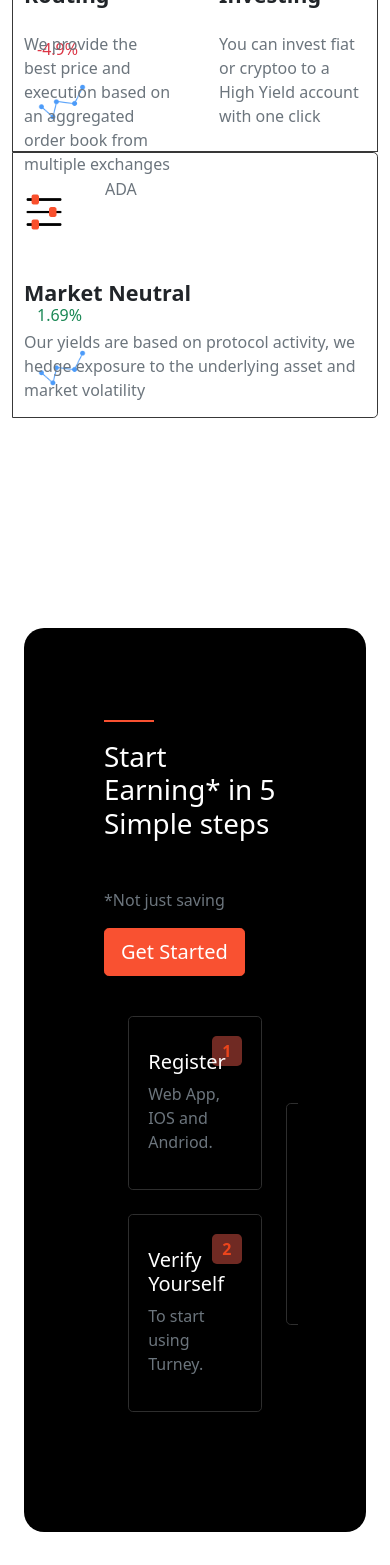
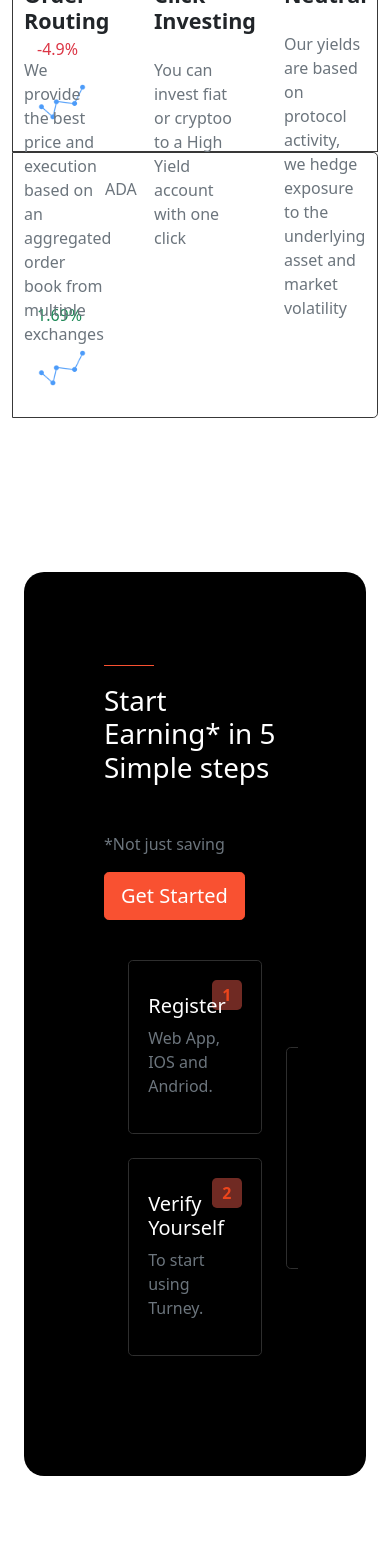
Before and after one commit to chikwesi/crypto-landing-page, a React (Create React App) app: page / in a window 390 px wide. Shown: the part 1305-2870 px from the top of the page. Built offline with nearby package versions, Linux system fonts and the light colour scheme.

Commit message:
updates framer and implements anumations

```diff
--- /dev/null
+++ b/config-overrides.js
@@ -0,0 +1,14 @@
+const { override } = require("customize-cra");
+
+const supportMjs = () => (webpackConfig) => {
+    webpackConfig.module.rules.push({
+        test: /\.mjs$/,
+        include: /node_modules/,
+        type: "javascript/auto",
+    });
+    return webpackConfig;
+};
+
+module.exports = override(
+    supportMjs()
+);
--- a/src/components/feature.js
+++ b/src/components/feature.js
@@ -1,5 +1,6 @@
 
 import { Container, Row, Col } from 'react-bootstrap';
+import { motion } from 'framer-motion';
 import style from './feature.module.css';
 import Frame from './layout/frame';
 import IconCard from './ui/icon-card';
@@ -22,6 +23,55 @@ const features = [
     },
 ]
 
+const containerVariant = {
+    show: {
+        transition: {
+            when: "beforeChildren",
+            staggerChildren: 1.35,
+        },
+    },
+}
+const cardVariant = {
+    hidden: {
+        display: 'none',
+    },
+    show: {
+        display: 'block',
+        transition: {
+            when: "beforeChildren",
+            duration: 2,
+        },
+    }
+};
+
+const subHeadingVariant = {
+    hidden: {
+        opacity: 0,
+    },
+    show: {
+        opacity: 1,
+        transition: {
+            ease: "easeIn",
+            duration: 0.5,
+        },
+    },
+};
+
+const headingVariant = {
+    hidden: {
+        opacity: 0,
+        x: -20
+    },
+    show: {
+        opacity: 1,
+        x: 0,
+        transition: {
+            ease: "easeIn",
+            duration: 0.3,
+            delay: 0.5
+        },
+    },
+};
 
 const Feature = () => {
     return (
@@ -29,26 +79,39 @@ const Feature = () => {
             <Container className={style.hero} >
                 <Row>
                     <Col md={4}>
-                        <p className="fs-5 fw-bolder">Our Feature</p>
+                        <motion.p variants={subHeadingVariant}
+                            initial='hidden'
+                            whileInView='show'
+                            className="fs-5 fw-bolder">Our Feature</motion.p>
                     </Col>
                     <Col md={8}>
-                        <h2 className={`fs-1 fw-600 ${style.borderDouble}`}>
+                        <motion.h2
+                            variants={headingVariant}
+                            initial='hidden'
+                            whileInView='show'
+                             className={`fs-1 fw-600 ${style.borderDouble}`}>
                             Get Ready for Seamless<br />
                             Online Investment, with<br />
                             Crypto Digital Currencies.
-                        </h2>
+                        </motion.h2>
                     </Col>
                 </Row>
-                <Row className='mt-5 gx-5'>
+                <motion.div className='mt-5 row gx-5'
+                    variants={containerVariant}
+                    initial='hidden'
+                    whileInView='show'
+                    viewport={{ once: true }}
+                    exit='exit'
+                >
                     {
                         features.map((feature, i) => (
-                            <Col key={i}>
+                            <motion.div className='col-4' variants={cardVariant} key={i}>
                                 <IconCard {...feature} ></IconCard>
-                            </Col>)
+                            </motion.div>)
                         )
                     }
 
-                </Row>
+                </motion.div>
             </Container>
         </Frame>
     )
--- a/src/components/get-started.js
+++ b/src/components/get-started.js
@@ -1,11 +1,12 @@
 
-import { Col, Row } from 'react-bootstrap';
+import { Col, Container, Row } from 'react-bootstrap';
 import Button from 'react-bootstrap/Button';
 import style from './get-started.module.css';
 import Banner from './layout/banner';
 import Frame from './layout/frame';
 import NumberedCard from './ui/numbered-card';
 import TextGroup from './ui/text-group';
+import { motion } from 'framer-motion';
 
 const TEXT_DATA = {
     title: "Start Earning* in 5 Simple steps",
@@ -34,37 +35,107 @@ const STEPS = [
         detail: "Receive $40 free bonus"
     }
 ]
+
+const hideAndShowVariant = {
+    hidden: {
+        opacity: 0,
+    },
+    show: {
+        opacity: 1,
+        transition: {
+            ease: "easeIn",
+            duration: 0.5,
+        },
+    },
+};
+
+const textVariant = {
+    hidden: {
+        opacity: 0,
+        y: -30,
+    },
+    show: {
+        opacity: 1,
+        y: 0,
+        transition: {
+            ease: "easeIn",
+            duration: 0.5,
+        },
+    },
+};
+
+const container = {
+    show: {
+        opacity: 1,
+        transition: {
+            when: "beforeChildren",
+            staggerChildren: 0.45,
+        },
+    }
+}
+
+const item = {
+    hidden: {
+        opacity: 0, y: -30,
+    },
+    show: {
+        opacity: 1,
+        y: 0,
+        transition: {
+            ease: "easeIn",
+            duration: 0.7,
+        },
+    },
+};
+
+
 const GetStarted = () => {
     return (
         <Frame>
+            <motion.div
+                variants={hideAndShowVariant}
+                initial='hidden'
+                whileInView='show'
+                viewport={{ once: true }}>
                 <Banner borderRadious='20px'>
                     <Row className="gx-2">
                         <Col md={5}>
+                            <motion.div variants={textVariant}
+                                initial='hidden'
+                                whileInView='show'>
                                 <TextGroup
                                     {...TEXT_DATA}
                                     className="text-left"
                                 />
+                            </motion.div >
                             <Button size="lg">Get Started</Button>
+
                         </Col>
                         <Col>
-                        <Row
-                            className={`d-flex flex-wrap flex-column justify-content-center gy-4 p-4 ${style.height}`}>
+                            <motion.div
+                                variants={container}
+                                initial='hidden'
+                                whileInView='show'
+                                className={`row flex-wrap flex-column justify-content-center gy-4 p-4 ${style.height}`}>
                                 {
                                     STEPS.map((step, i) =>
-                                    <Col md={6}>
+                                        <motion.div
+                                            className="col-md-6"
+                                            variants={item}>
                                             <NumberedCard
                                                 key={i}
                                                 {...step}
                                                 number={++i}
                                             />
-                                    </Col>
+                                        </motion.div>
 
                                     )
                                 }
-                        </Row>
+                            </motion.div>
                         </Col>
                     </Row>
                 </Banner>
+            </motion.div>
         </Frame>
     )
 }
--- a/src/components/hero.js
+++ b/src/components/hero.js
@@ -10,7 +10,7 @@ const container = {
     show: {
         transition: {
             when: "afterChildren",
-            staggerChildren: 0.35,
+            staggerChildren: .35,
         },
     },
 }
--- a/src/components/ui/icon-card.js
+++ b/src/components/ui/icon-card.js
@@ -3,19 +3,16 @@ import { motion } from 'framer-motion';
 
 const container = {
     show: {
+        opacity: 1,
         transition: {
-            when: "afterChildren",
-            staggerChildren: 0.35,
+            when: "beforeChildren",
+            staggerChildren: 0.45,
         },
-    },
+    }
 }
 const item = {
     hidden: {
-        opacity: 0, y: -50,
-        transition: {
-            ease: "easeIn",
-            duration: 0.7,
-        },
+        opacity: 0, y: -30,
     },
     show: {
         opacity: 1,
@@ -27,13 +24,13 @@ const item = {
     },
 };
 
-const IconCard = ({ title, detail, imageSrc }) => {
+const IconCard = ({ title, detail, imageSrc}) => {
 
     return (
         <motion.div
             variants={container}
             initial='hidden'
-            animate='show'
+            whileInView='show'
             viewport={{ once: true }}
         >
             <motion.img variants={item} src={imageSrc} className={style.img} alt="icon" />
--- a/src/components/ui/numbered-card.js
+++ b/src/components/ui/numbered-card.js
@@ -1,13 +1,24 @@
 import style from "./numbered-card.module.css"
+import { motion } from 'framer-motion';
+
 
 const NumberedCard = ({ title, detail, number }) => {
 
     return (
-        <div className={style.card}>
+        <motion.div
+            whileHover={{
+                scale: 1.1,
+                transition: {
+                    ease: "easeInOut",
+                    duration: 0.4,
+                }
+            }}
+            className={style.card}
+        >
             <div className={style.badge}>{number}</div>
             <h5>{title}</h5>
             <p className="text-muted">{detail}</p>
-        </div>
+        </motion.div >
     )
 }
 
--- a/src/components/ui/text-group.module.css
+++ b/src/components/ui/text-group.module.css
@@ -1,7 +1,7 @@
 .line {
   display: inline-block;
   width: 50px;
-  height: 2px;
+  height: 1px;
   background: #f95131;
   vertical-align: middle;
 }
```
Also changed, not shown: package.json (+8 -4 lines), 1 other file (tests, documents, lock files or other folders). Lines whose indentation alone changed are shown as unchanged.
